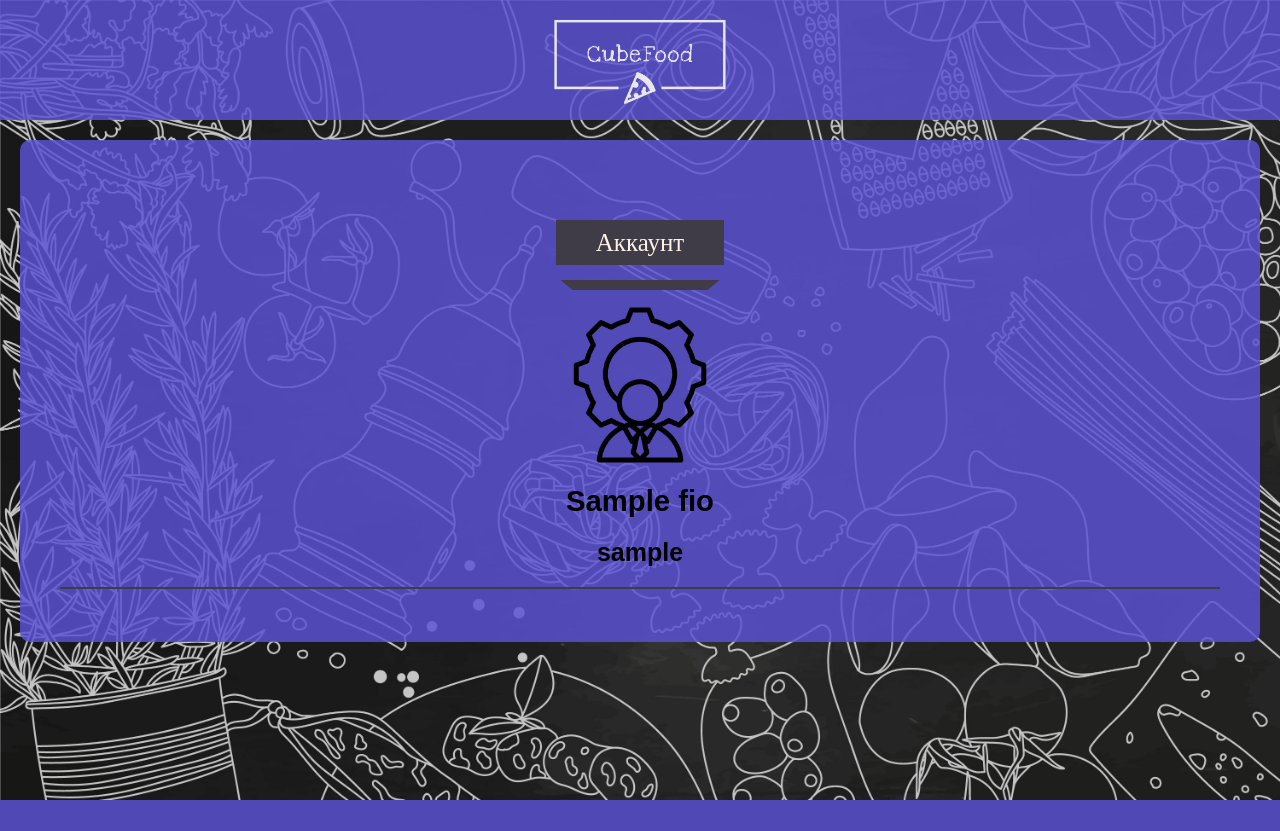
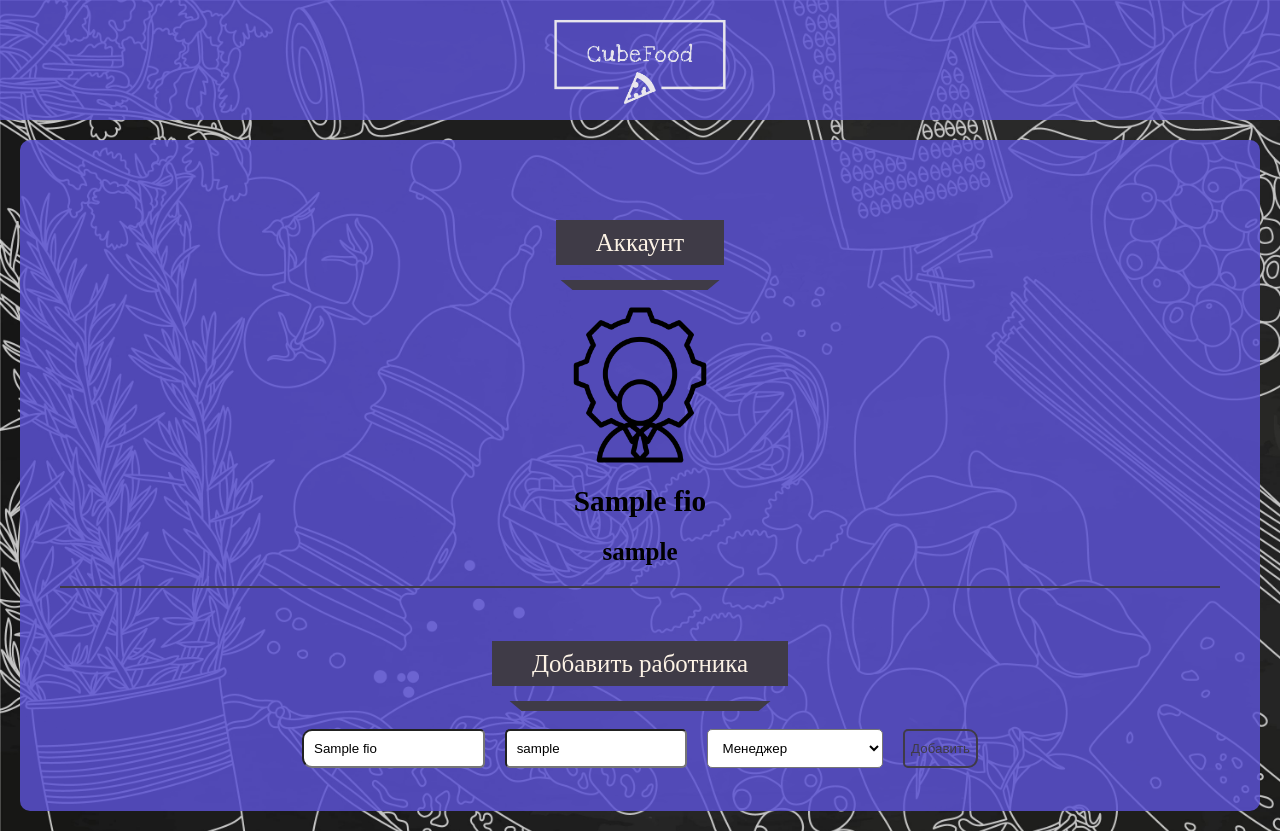
Before and after one commit to rowdyslav/BestAppInTheWorld, a Python web app: template templates/admin_account.html in a window 1280 px wide. Before the commit the page ends 800 px from the top, so only its background shows below. Run offline with Jinja, Linux system fonts and the light colour scheme; the template is opened without the code that fills it: most values are stand-ins (such as "Sample title", 1, 10 or a date in 2020); some web fonts are replaced.

Commit message:
change colors 1

```diff
--- a/static/styles/admin_account.css
+++ b/static/styles/admin_account.css
@@ -7,7 +7,7 @@ html {
     --firstly-color: white;
     --secondary-color: rgba(91, 82, 212, 0.837);
     --thirdly-color: rgb(63, 59, 71);
-    --text-color: white;
+    --fourly-color: rgb(38, 215, 232);
 }
 
 header {
@@ -17,8 +17,14 @@ header {
 }
 
 header img {
+    height: 100%;
+    margin: auto;
+    display: flex;
+}
+
+header a {
     height: 15vh;
-    margin: auto;
+    margin: 0 40%;
     display: flex;
 }
 
@@ -30,7 +36,7 @@ body {
     height: 100%;
     margin: 0;
     font-size: 25px;
-    font-family: 'Hylia', sans-serif;
+    font-family: 'Lora', serif;
 }
 
 h1, h2, h3, h4, h5 {
@@ -96,3 +102,46 @@ hr {
     display: flex;
     margin: auto;
 }
+
+.set_role form {
+    width: 60%;
+    display: flex;
+    margin: auto;
+}
+
+.set_role input, select{
+    width: 100%;
+    padding: 10px;
+    border-radius: 10px 5px 5px 10px;
+    background-color: white;
+    margin: 3px 10px;
+}
+
+.set_role button {
+    margin-left: 20px;
+    border-radius: 5px 10px 10px 5px;
+    background-color: rgba(0, 0, 0, 0);
+    border-style: solid;
+    border-color: var(--thirdly-color);
+    color: var(--thirdly-color);
+    transition: 0.5s;
+    margin: 3px 10px;
+}
+
+.set_role form #userLoginForSet, select {
+    border-radius: 5px;
+}
+
+.set_role button:hover {
+    color: white;
+    background-color: var(--thirdly-color);
+    transition: 0.5s;
+}
+
+.no_user_to_set_label {
+    position: absolute;
+    left: 20%;
+    right: 20%;
+    width: 60%;
+    margin: 0;
+}
--- a/templates/admin_account.html
+++ b/templates/admin_account.html
@@ -11,7 +11,7 @@
 
 <header>
     <a href="{{ url_for('index') }}">
-        <img src="{{ url_for('static', filename='images/logo.png') }}" alt="CubeFood logo">
+        <img src="{{ url_for('static', filename='images/logo.png') }}">
     </a>
 </header>
 
@@ -29,6 +29,28 @@
         </div>
 
         <hr>
+        <div class="block_title">
+            <h2>Добавить работника</h2>
+        </div>
+
+        {% if users %}
+            {% for user in users %}
+                <div class="set_role">
+                    <form action="/set_role" method="post">
+                        <input id='userFioForSet' type="text" name="userFioForSet" value="{{ user.fio }}" readonly>
+                        <input id='userLoginForSet' type="text" name="userLoginForSet" value="{{ user.login }}" readonly>
+                        <select name="roleSelect" id="roleSelect">
+                            <option value="manager">Менеджер</option>
+                            <option value="cooker">Начальник кухни</option>
+                        </select>
+                        <button type="submit">Добавить</button>
+                    </form>
+                </div>
+            {% endfor %}
+        {% else %}
+            <h5 class="no_user_to_set_label">Нет работников, ожидающих получение роли</h5>
+        {% endif %}
+
     </div>
 </body>
 
--- a/templates/deliverier_account.html
+++ b/templates/deliverier_account.html
@@ -10,7 +10,7 @@
 </head>
 
 <header>
-    <a href="{{ url_for('index') }}">
+    <a href="{{ url_for('index') }}" class="header_link">
         <img src="{{ url_for('static', filename='images/logo.png') }}" alt=" CubeFood logo">
     </a>
 </header>
@@ -21,7 +21,7 @@
             <h2>Аккаунт</h2>
         </div>
 
-        <img src="{{ url_for('static', filename='images/deliverier.png') }}" alt="deliverier Icon" id="deliverier_icon">
+        <img src="{{ url_for('static', filename='images/deliverier_icon.png') }}" id="deliverier_icon">
 
         <div class="text_info">
             <h3>{{ deliverier.fio }}</h3>
--- a/templates/manager_account.html
+++ b/templates/manager_account.html
@@ -32,6 +32,7 @@
         <div class="block_title">
             <h2>Добавить работника</h2>
         </div>
+
         {% if users %}
             {% for user in users %}
                 <div class="add_worker">
```
Also changed, not shown: static/styles/cooker_account.css (+11 -6 lines), static/styles/deliverier_account.css (+9 -4 lines), static/styles/index.css (+20 -18 lines), static/styles/manager_account.css (+12 -7 lines), static/styles/worker_account.css (+21 -16 lines), static/images/deliverier_icon.png (renamed from static/images/deliverer_icon.png), static/images/head_icon.png.
